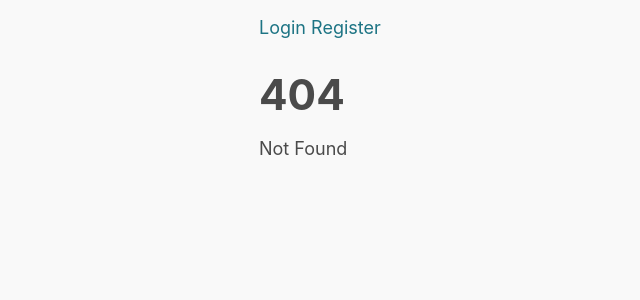
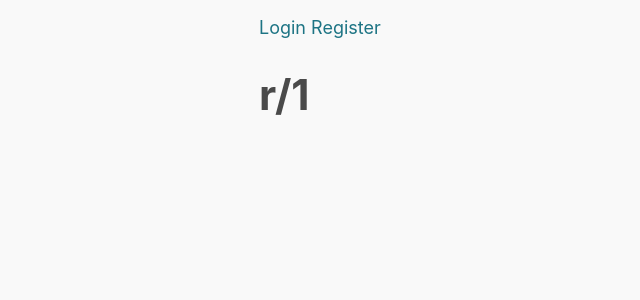
Before and after one commit to johnvinh/reddit-clone, a SvelteKit app in the folder frontend/: page /forums/1 in a window 1280 px wide. Before the commit this address had no page. Shown: the top 300 px of the page, without its empty margins (39-679 px from the left). Built offline with nearby package versions, Linux system fonts and the light colour scheme.

Commit message:
Retrieve forum name from path

```diff
--- /dev/null
+++ b/frontend/src/routes/forums/[forum]/+page.js
@@ -0,0 +1,8 @@
+/** @type {import('./$types').PageLoad} */
+export async function load({params}) {
+    return {
+        forum: {
+            name: params.forum
+        }
+    }
+}
--- /dev/null
+++ b/frontend/src/routes/forums/[forum]/+page.svelte
@@ -0,0 +1,6 @@
+<script>
+    /** @type {import('./$types').PageData} */
+    export let data;
+</script>
+
+<h1>r/{data.forum.name}</h1>
```
Also changed, not shown: frontend/src/routes/forums/+page.server.js (deleted).
